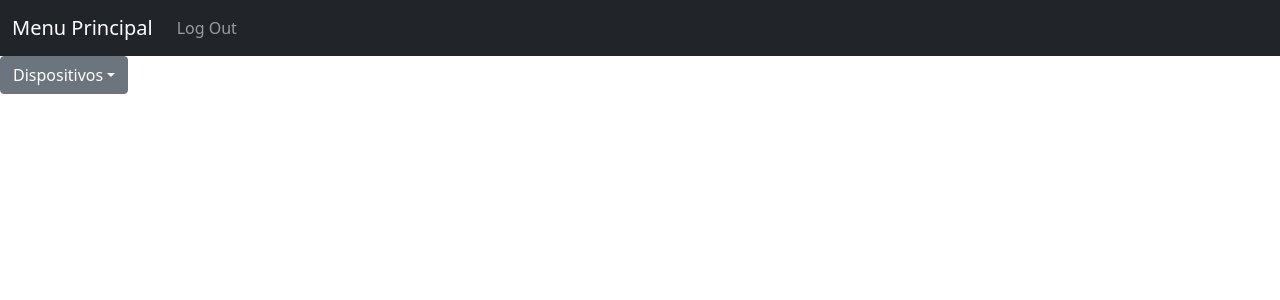
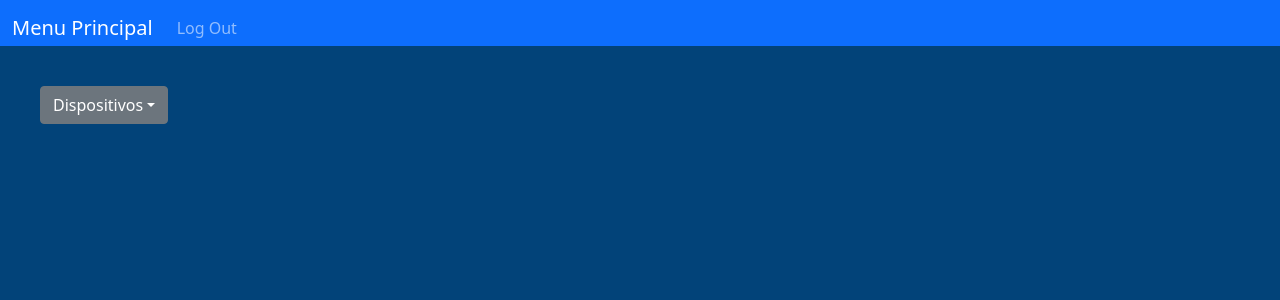
Before and after one commit to TLMG1037-PST-ESPOL/1T2021_PST_Dispensador_automatico_de_alcohol_en_gel, a React (Create React App) app in the folder frontend/: page /inicio in a window 1280 px wide. Shown: the top 300 px of the page. Built offline with nearby package versions, Linux system fonts and the light colour scheme.

Commit message:
edicion de ventana inicio

```diff
--- a/frontend/src/pages/Login/Login.css
+++ b/frontend/src/pages/Login/Login.css
@@ -3,6 +3,22 @@
     position:fixed;
       left: 50%;
       top: 50%;
+      transform: translate(-50%, -50%);
+      /*border: 1px solid rgb(21, 24, 19);*/
+      padding: 40px;
+      /*background: content-box radial-gradient(#024379, rgba(255, 255, 255, 0.534));*/
+      background-color: #024379;
+      border-color: black;
+      border-radius: 100xp;
+      height: 100%;
+      width: 100%;
+
+  }
+  .containerPrincipal2 {
+    position:fixed;
+      left: 50%;
+      top: 50%;
+      margin-top: 3.6%;
       transform: translate(-50%, -50%);
       /*border: 1px solid rgb(21, 24, 19);*/
       padding: 40px;
--- a/frontend/src/pages/UserGUI/Inicio/Inicio.js
+++ b/frontend/src/pages/UserGUI/Inicio/Inicio.js
@@ -13,14 +13,17 @@ export default class Inicio extends Component {
         console.log(cookies.get('correo_electronico'));
         console.log(cookies.get('nombre_usuario'));
         return (
-            <div>
+           <div>
                 <TaskBar text= "Menu Principal" />
-                <Dispensadores/>
-
+                <div className="containerPrincipal2">
+                <div className="conainerSecundario"></div>
+                    <Dispensadores/>
+                </div>
             <script type= "text/javascript">
 
             </script>
             </div>
+
         )
     }
 }
--- a/frontend/src/pages/UserGUI/Inicio/components/Dispensadores/Dispensadores.js
+++ b/frontend/src/pages/UserGUI/Inicio/components/Dispensadores/Dispensadores.js
@@ -27,7 +27,8 @@ const abrirCerrarDropdown=()=>{
                 </DropdownToggle >
 
                 <DropdownMenu>
-                    <DropdownItem><header>Dispensadores registrados</header></DropdownItem>
+                    <DropdownItem><header>Dispensadores registrados</header>
+                    </DropdownItem>
                     <DropdownItem>  Item 1 Item disponible
                     </DropdownItem>
 
--- a/frontend/src/pages/UserGUI/Inicio/components/TaskBar/TaskBar.js
+++ b/frontend/src/pages/UserGUI/Inicio/components/TaskBar/TaskBar.js
@@ -7,7 +7,7 @@ const TaskBar = ({text}) => {
 
   return (
     <div>
-    <nav className="navbar navbar-expand-sm navbar-dark bg-dark .text-dark">
+    <nav className="navbar navbar-expand-sm navbar-dark bg-primary">
       <div className="container-fluid">
         <Link className="navbar-brand" to="/inicio">{text}</Link>
         <button className="navbar-toggler" type="button" data-bs-toggle="collapse" data-bs-target="#navbarNavAltMarkup" aria-controls="navbarNavAltMarkup" aria-expanded="false" aria-label="Toggle navigation">
```
